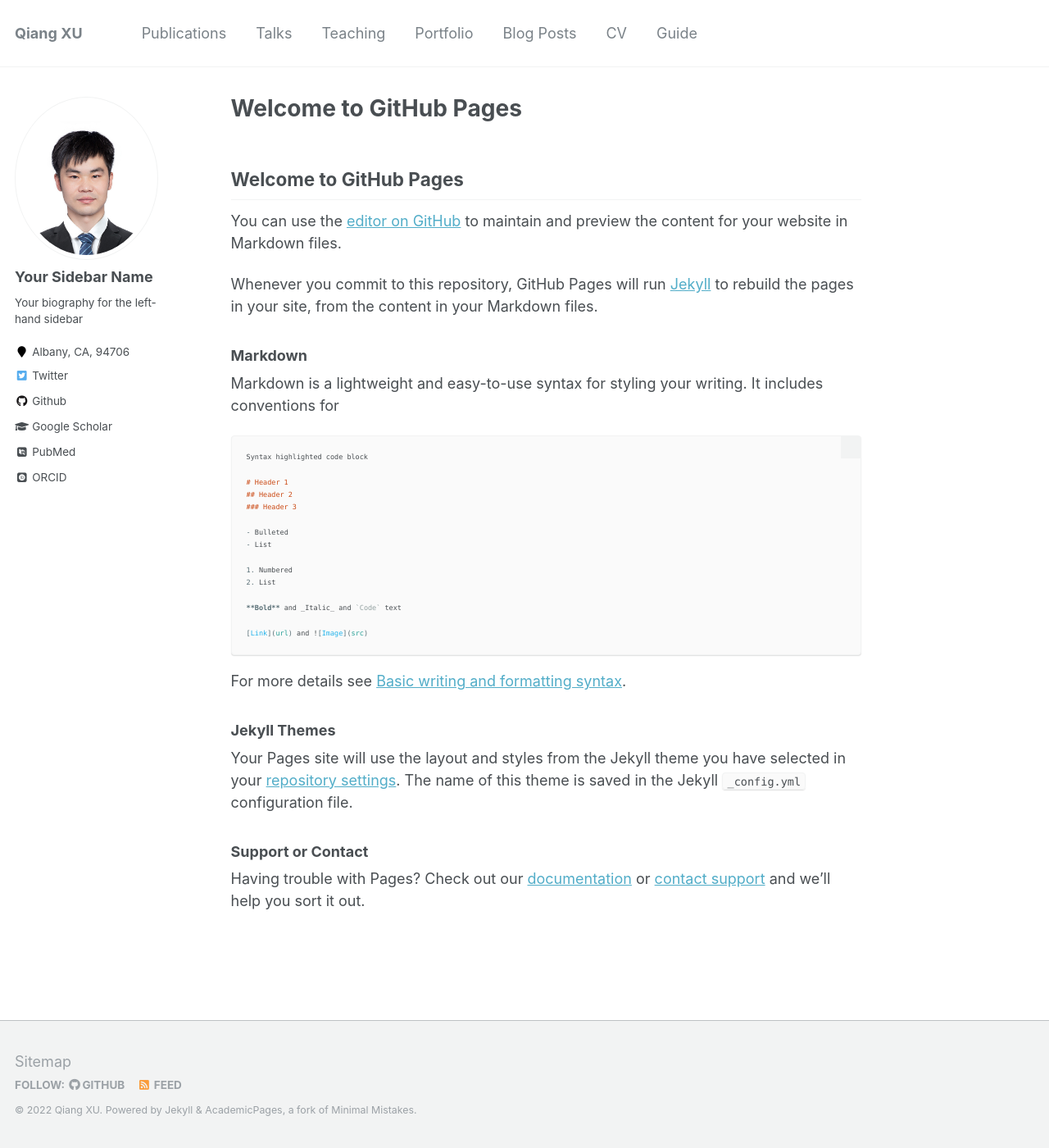
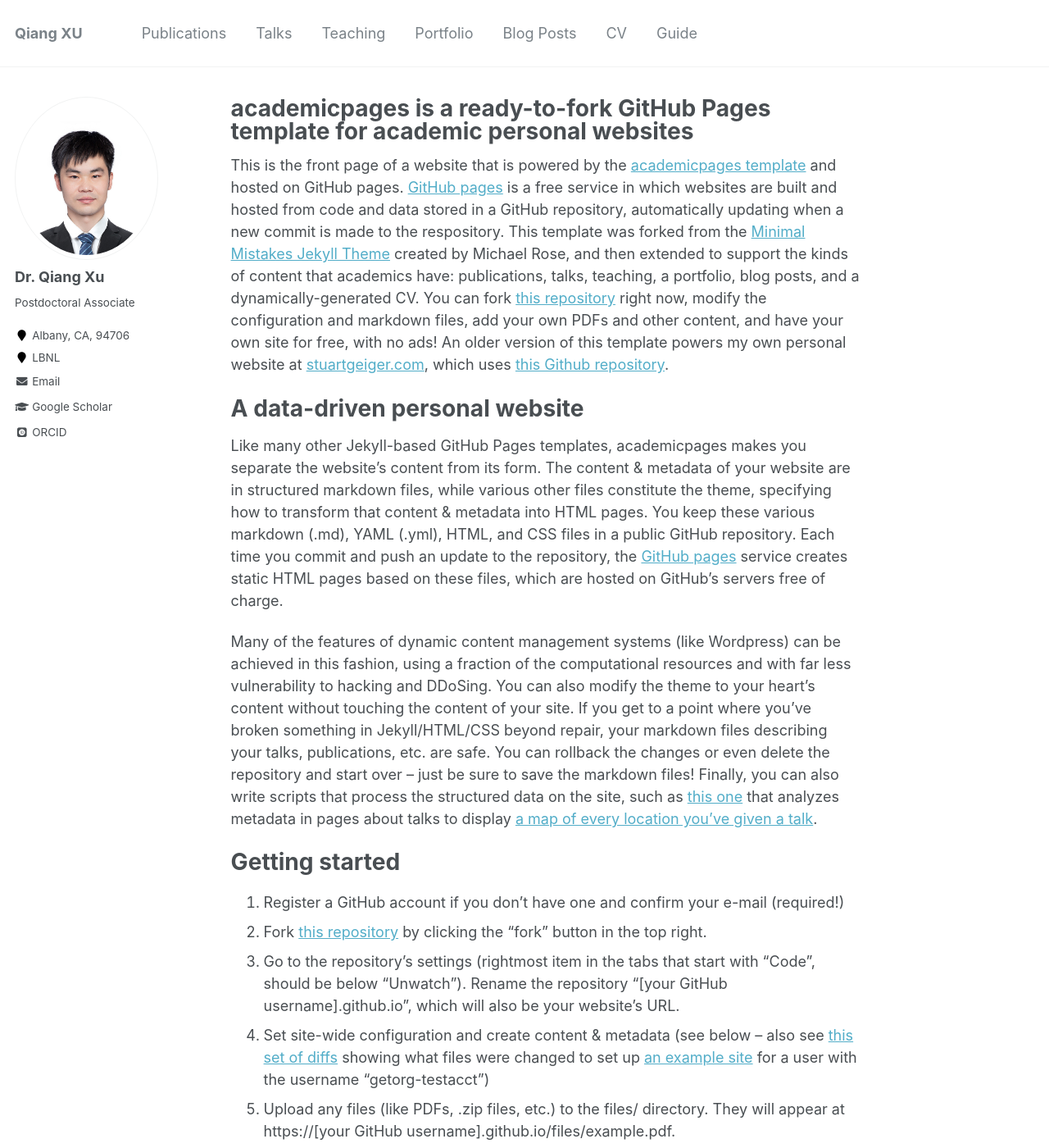
Before and after one commit to xqjlu/homepage, a Jekyll site: the page built from _pages/about.md, in a window 1280 px wide and 1400 px high. Shown: the whole window at 82% size. Built offline with Jekyll 4.4.1, drawn with Linux system fonts in a browser that asks for light colours; some web fonts are replaced; our own code applies the rules of GitHub Pages for plain Markdown files; some of the changed text lies outside the part shown.

Commit message:
basic info

````diff
--- a/_config.yml
+++ b/_config.yml
@@ -14,12 +14,12 @@ description              : &description "PhD in Physics"
 url                      : https://xqjlu.github.io/homepage/ # the base hostname & protocol for your site e.g. "https://mmistakes.github.io"
 baseurl                  : "" # the subpath of your site, e.g. "/blog"
 repository               : "academicpages/academicpages.github.io"
-teaser                   :  # filename of teaser fallback teaser image placed in /images/, .e.g. "500x300.png"
+teaser                   : # filename of teaser fallback teaser image placed in /images/, .e.g. "500x300.png"
 breadcrumbs              : false # true, false (default)
 words_per_minute         : 160
 future                   : true
-read_more                : "disabled" # if enabled, adds "Read more" links to excerpts
-talkmap_link             : false #change to true to add link to talkmap on talks page
+read_more                : "enable" #"disabled" # if enabled, adds "Read more" links to excerpts
+talkmap_link             : true #change to true to add link to talkmap on talks page
 comments:
   provider               : # false (default), "disqus", "discourse", "facebook", "google-plus", "staticman", "custom"
   disqus:
@@ -80,14 +80,14 @@ analytics:
 
 # Site Author
 author:
-  name             : "Your Sidebar Name"
+  name             : "Dr. Qiang Xu"
   avatar           : "xq.jpeg"
-  bio              : "Your biography for the left-hand sidebar"
+  bio              : "Postdoctoral Associate"
   location         : "Albany, CA, 94706"
-  employer         :
-  pubmed           : "https://www.ncbi.nlm.nih.gov/pubmed/?term=john+snow"
-  googlescholar    : "http://yourfullgooglescholarurl.com"
-  email            :
+  employer         : "LBNL"
+  pubmed           :  #"https://www.ncbi.nlm.nih.gov/pubmed/?term=john+snow"
+  googlescholar    : "https://scholar.google.com/citations?hl=en&user=ZiwzYQsAAAAJ&view_op=list_works&sortby=pubdate"
+  email            : "xuq@lbl.gov"
   researchgate     :  # example: "https://www.researchgate.net/profile/yourprofile"
   uri              :
   bitbucket        :
@@ -96,20 +96,20 @@ author:
   flickr           :
   facebook         :
   foursquare       :
-  github           : "academicpages"
+  github           : #"academicpages"
   google_plus      :
   keybase          :
   instagram        :
   impactstory      : #"https://profiles.impactstory.org/u/xxxx-xxxx-xxxx-xxxx"
   lastfm           :
   linkedin         :
-  orcid            : "http://orcid.org/yourorcidurl"
+  orcid            : "http://orcid.org/0000-0003-3747-4325"
   pinterest        :
   soundcloud       :
   stackoverflow    : # http://stackoverflow.com/users/123456/username
   steam            :
   tumblr           :
-  twitter          : "replacethistwitterhandle"
+  twitter          : #"replacethistwitterhandle"
   vine             :
   weibo            :
   xing             :
--- a/index.md
+++ /dev/null
@@ -1,37 +0,0 @@
-## Welcome to GitHub Pages
-
-You can use the [editor on GitHub](https://github.com/xqjlu/homepage/edit/gh-pages/index.md) to maintain and preview the content for your website in Markdown files.
-
-Whenever you commit to this repository, GitHub Pages will run [Jekyll](https://jekyllrb.com/) to rebuild the pages in your site, from the content in your Markdown files.
-
-### Markdown
-
-Markdown is a lightweight and easy-to-use syntax for styling your writing. It includes conventions for
-
-```markdown
-Syntax highlighted code block
-
-# Header 1
-## Header 2
-### Header 3
-
-- Bulleted
-- List
-
-1. Numbered
-2. List
-
-**Bold** and _Italic_ and `Code` text
-
-[Link](url) and ![Image](src)
-```
-
-For more details see [Basic writing and formatting syntax](https://docs.github.com/en/github/writing-on-github/getting-started-with-writing-and-formatting-on-github/basic-writing-and-formatting-syntax).
-
-### Jekyll Themes
-
-Your Pages site will use the layout and styles from the Jekyll theme you have selected in your [repository settings](https://github.com/xqjlu/homepage/settings/pages). The name of this theme is saved in the Jekyll `_config.yml` configuration file.
-
-### Support or Contact
-
-Having trouble with Pages? Check out our [documentation](https://docs.github.com/categories/github-pages-basics/) or [contact support](https://support.github.com/contact) and we’ll help you sort it out.
````
Also changed, not shown: _publications/2015-10-01-paper-title-number-3.md (line endings or trailing spaces).
